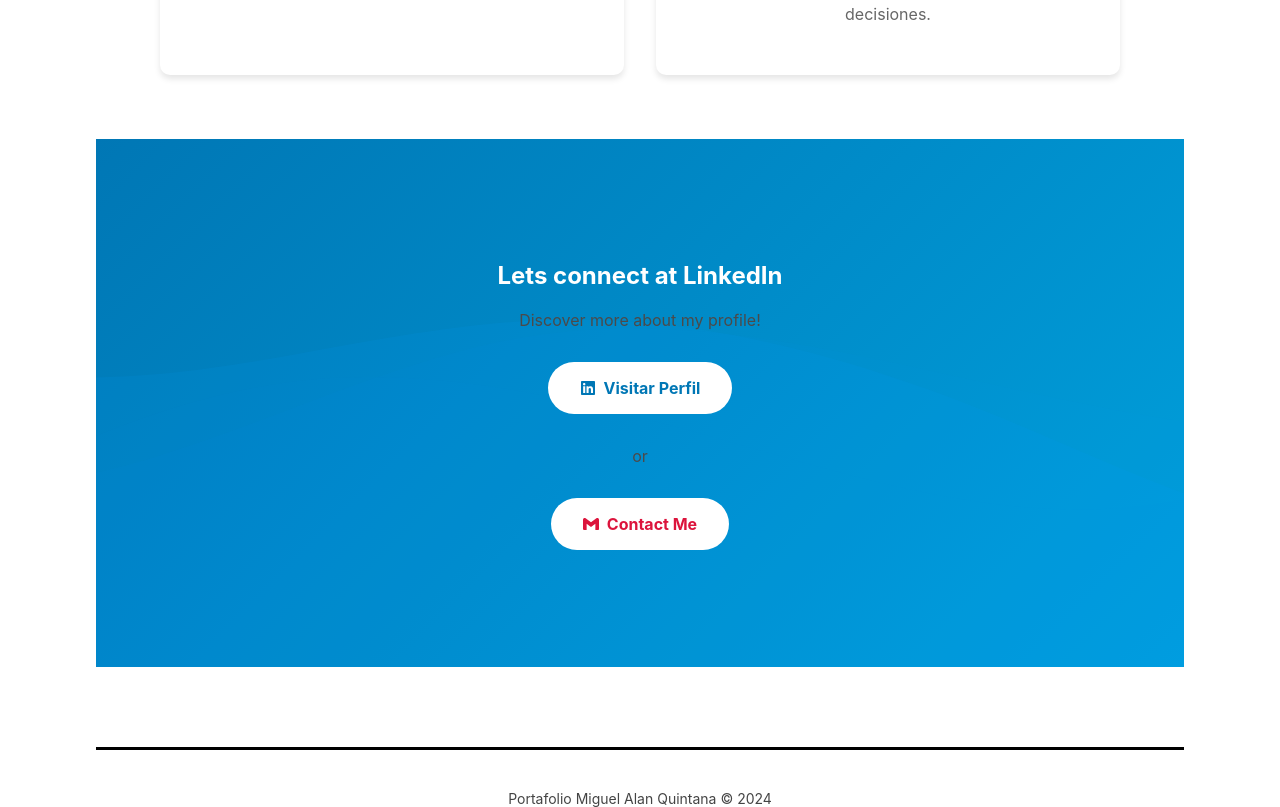
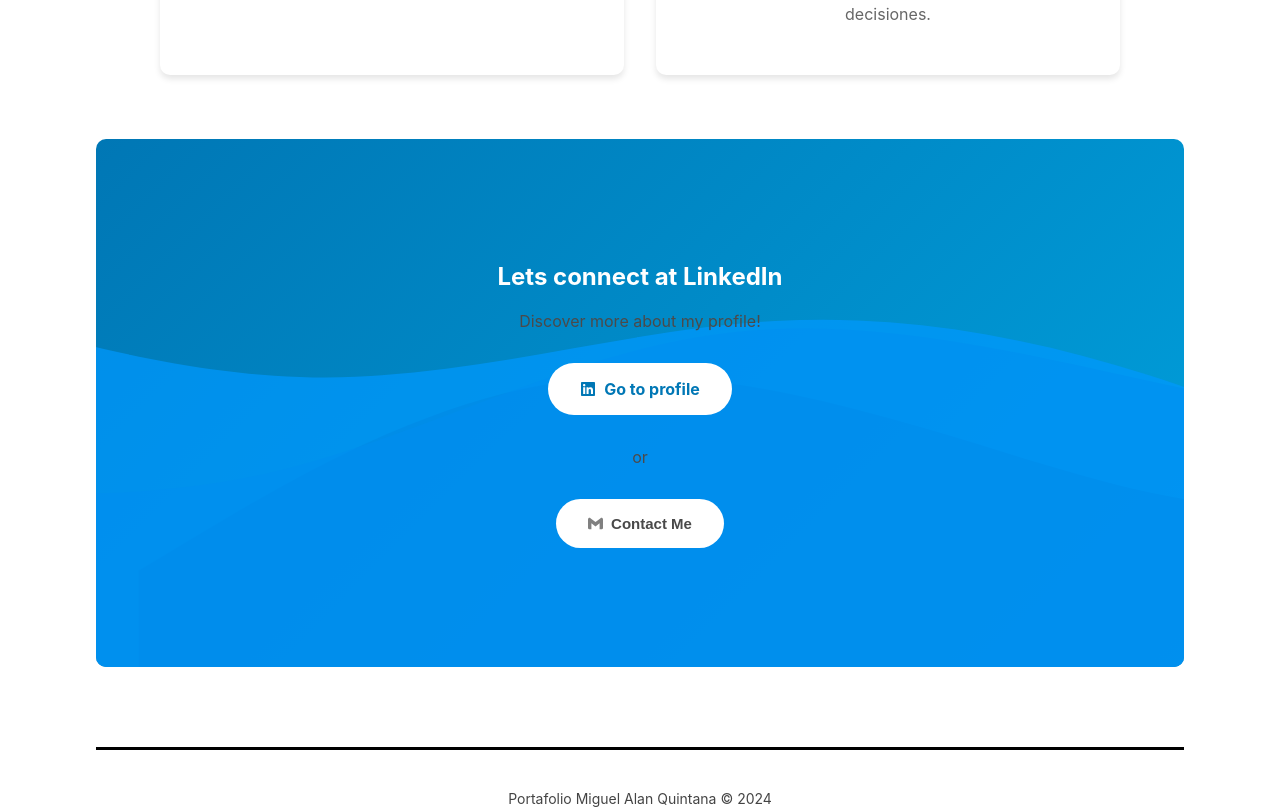
Before and after one commit to Alanquintana0/portafolio, a React (Create React App) app: page /inicio in a window 1280 px wide. Shown: the part 2200-3007 px from the top of the page. Built offline with nearby package versions, Linux system fonts and the light colour scheme; the HTML template or start-up script is replaced by a standard one.

Commit message:
Se empezo a reestructurar la pagina de proyecto y se corrigieron las waves de la seccion de linkedin

```diff
--- a/package.json
+++ b/package.json
@@ -14,6 +14,7 @@
     "react-icons": "^5.3.0",
     "react-router-dom": "^6.21.1",
     "react-scripts": "5.0.1",
+    "sweetalert2": "^11.17.2",
     "tailwind-merge": "^2.6.0",
     "web-vitals": "^2.1.4"
   },
--- a/src/components/Project.js
+++ b/src/components/Project.js
@@ -21,12 +21,16 @@ export const Project = () => {
   return (
     <div className='page page-work'>
         <div className='mask'>
-        <img src={`/images/${project.id}.png`} alt='Imagen de proyecto'/>
+          <img src={`/images/${project.id}.png`} alt='Imagen de proyecto'/>
         </div>
-        <h1 className='heading'>{project ? project.nombre : 'Cargando...'}</h1>
-        <p>{project ? project.tecnologias : 'Cargando...'}</p>
-        <p>{project ? project.descripcion : 'Cargando...'}</p>
-        <a href={project ? project.url : '#'} target='_blank' rel='noreferrer'>Go to project</a>
+        <div className="page project-content">
+          <h1 className='heading'>{project ? project.nombre : 'Cargando...'}</h1>
+          <div className="project-details">
+            <p className="technologies"><strong>Tecnologías:</strong> {project ? project.tecnologias : 'Cargando...'}</p>
+            <p className="description">{project ? project.descripcion : 'Cargando...'}</p>
+            <a href={project ? project.url : '#'} target='_blank' rel='noreferrer'>Ver proyecto</a>
+          </div>
+        </div>
     </div>
   )
 }
--- a/src/components/SocialNetwork.js
+++ b/src/components/SocialNetwork.js
@@ -1,19 +1,20 @@
 import React from 'react'
 import { FaLinkedin } from 'react-icons/fa'
 import { SiGmail } from "react-icons/si";
+import Swal from 'sweetalert2'
 
 export const SocialNetwork = () => {
   return (
     <div className="linkedin-section">
       <div className="wave-background">
         <svg xmlns="http://www.w3.org/2000/svg" viewBox="0 0 1440 320" className="wave wave1">
-          <path fill="#0099ff" fillOpacity="0.1" d="M0,64L48,80C96,96,192,128,288,128C384,128,480,96,576,90.7C672,85,768,107,864,144C960,181,1056,235,1152,234.7C1248,235,1344,181,1392,154.7L1440,128L1440,320L1392,320C1344,320,1248,320,1152,320C1056,320,960,320,864,320C768,320,672,320,576,320C480,320,384,320,288,320C192,320,96,320,48,320L0,320Z"></path>
+          <path fill="#0099ff" fillOpacity="0.7" d="M0,64L48,80C96,96,192,128,288,128C384,128,480,96,576,90.7C672,85,768,107,864,144C960,181,1056,235,1152,234.7C1248,235,1344,181,1392,154.7L1440,128L1440,320L1392,320C1344,320,1248,320,1152,320C1056,320,960,320,864,320C768,320,672,320,576,320C480,320,384,320,288,320C192,320,96,320,48,320L0,320Z"></path>
         </svg>
         <svg xmlns="http://www.w3.org/2000/svg" viewBox="0 0 1440 320" className="wave wave2">
-          <path fill="#0099ff" fillOpacity="0.2" d="M0,192L48,197.3C96,203,192,213,288,192C384,171,480,117,576,101.3C672,85,768,107,864,128C960,149,1056,171,1152,165.3C1248,160,1344,128,1392,112L1440,96L1440,320L1392,320C1344,320,1248,320,1152,320C1056,320,960,320,864,320C768,320,672,320,576,320C480,320,384,320,288,320C192,320,96,320,48,320L0,320Z"></path>
+          <path fill="#0077cc" fillOpacity="0.5" d="M0,192L48,197.3C96,203,192,213,288,192C384,171,480,117,576,101.3C672,85,768,107,864,128C960,149,1056,171,1152,165.3C1248,160,1344,128,1392,112L1440,96L1440,320L1392,320C1344,320,1248,320,1152,320C1056,320,960,320,864,320C768,320,672,320,576,320C480,320,384,320,288,320C192,320,96,320,48,320L0,320Z"></path>
         </svg>
         <svg xmlns="http://www.w3.org/2000/svg" viewBox="0 0 1440 320" className="wave wave3">
-          <path fill="#0099ff" fillOpacity="0.15" d="M0,256L48,229.3C96,203,192,149,288,133.3C384,117,480,139,576,165.3C672,192,768,224,864,213.3C960,203,1056,149,1152,117.3C1248,85,1344,75,1392,69.3L1440,64L1440,320L1392,320C1344,320,1248,320,1152,320C1056,320,960,320,864,320C768,320,672,320,576,320C480,320,384,320,288,320C192,320,96,320,48,320L0,320Z"></path>
+          <path fill="#005599" fillOpacity="0.4" d="M0,256L48,229.3C96,203,192,149,288,133.3C384,117,480,139,576,165.3C672,192,768,224,864,213.3C960,203,1056,149,1152,117.3C1248,85,1344,75,1392,69.3L1440,64L1440,320L1392,320C1344,320,1248,320,1152,320C1056,320,960,320,864,320C768,320,672,320,576,320C480,320,384,320,288,320C192,320,96,320,48,320L0,320Z"></path>
         </svg>
       </div>
 
@@ -26,18 +27,31 @@ export const SocialNetwork = () => {
           rel="noopener noreferrer"
           className="linkedin-button"
         >
-          <FaLinkedin /> Visitar Perfil
+          <FaLinkedin /> Go to profile
         </a>
         <br />
         <p>or</p>
-        <a
-          href="https://www.linkedin.com/in/tu-perfil"
-          target="_blank"
-          rel="noopener noreferrer"
-          className="gmail-button"
+        <button
+          onClick={() => {
+            navigator.clipboard.writeText('quintanamiguel0902@gmail.com');
+            //alert('Correo copiado al portapapeles: quintanamiguel0902@gmail.com');
+            Swal.fire({
+              position: "top-end",
+              icon: "success",
+              title: "My mail is being copied to your clipboard",
+              showConfirmButton: false,
+              timer: 1000,
+              width: '250px',
+              iconColor: '#DC143C',
+              customClass: {
+                popup: 'small-alert'
+              }
+            });
+          }}
+          className="gmail-button-ln"
         >
-          <SiGmail /> Contact Me
-        </a>
+          <SiGmail style={{ color: 'gray' }}/> Contact Me
+        </button>
       </div>
     </div>
   );
--- a/src/components/layout/Header.js
+++ b/src/components/layout/Header.js
@@ -24,10 +24,10 @@ export const Header = () => {
                     <NavLink to='/services' className={({isActive}) => isActive ? "active" : ""}>Services</NavLink>
                 </li> */}
                 <li>
-                    <NavLink to='/curriculum' className={({isActive}) => isActive ? "active" : ""}>Resume</NavLink>
+                    <NavLink to='/curriculum' >Resume</NavLink>
                 </li>
                 <li>
-                    <NavLink to='/curriculum' className="active contact">Contact me!</NavLink>
+                    <NavLink to='/' className="active contact">Contact me!</NavLink>
                 </li>
                 {/*Link to
                 <li>
--- a/src/index.css
+++ b/src/index.css
@@ -545,23 +545,57 @@ button:hover{
   animation-fill-mode: forwards; /* Mantiene el estado final de la animación */
 }
 
+
 .page-work .mask{
   height: 400px;
+  width: 80%;
   overflow: hidden;
   box-shadow: 0px 5px 14px #ddd;
+  display: flex;
+  justify-content: center;
+  margin-bottom: 20px;
+}
+
+.page-work .mask img {
+  width: 100%;
+  height: 100%;
+  object-fit: cover;
+}
+
+.project-content{
+  padding: 20px;
+  background-color: #f9f9f9;
+  border-radius: 5px;
+  box-shadow: 0px 2px 8px rgba(0,0,0,0.1);
+}
+
+.project-content h1 {
+  margin-top: 0;
+  color: #333;
+}
+
+.project-content p {
+  line-height: 1.6;
+  margin-bottom: 15px;
+  color: #555;
 }
 
 .page-work a{
-  padding: 3px;
-  border-radius: 3px;
+  display: inline-block;
+  padding: 8px 15px;
+  border-radius: 4px;
   color: white;
   background-color: crimson;
   text-decoration: none;
   transition: 300ms;
+  font-weight: bold;
+  margin-top: 10px;
 }
 
 .page-work a:hover{
   background-color: black;
+  transform: translateY(-2px);
+  box-shadow: 0 4px 8px rgba(0,0,0,0.2);
 }
 
 .services {
@@ -632,7 +666,7 @@ button:hover{
   position: absolute;
   bottom: 0;
   left: 0;
-  width: 100%;
+  width: 200%;
   height: 100%;
   overflow: hidden;
   pointer-events: none;
@@ -643,35 +677,60 @@ button:hover{
   position: absolute;
   bottom: 0;
   left: 0;
-  width: 200%;
+  width: 100%;
   height: auto;
-  transform-origin: 0 0;
+  transform-origin: center bottom;
+  filter: blur(0.3px);
 }
 
 .wave1 {
-  animation: wave-slide 15s linear infinite;
-  z-index: 1;
-  opacity: 01;
+  animation: wave-animation-1 36s linear infinite;
+  z-index: 3;
 }
 
 .wave2 {
-  animation: wave-slide 15s linear infinite;
+  animation: wave-animation-2 24s linear infinite;
   z-index: 2;
-  opacity: 0.2;
 }
 
 .wave3 {
-  animation: wave-slide 25s linear infinite;
-  z-index: 3;
-  opacity: 0.15;
+  animation: wave-animation-3 100s linear infinite;
+  z-index: 1;
 }
 
-@keyframes wave-slide {
+@keyframes wave-animation-1 {
   0% {
-    transform: translateX(0);
+    transform: translateX(0) scaleX(1);
+  }
+  50% {
+    transform: translateX(-25%) scaleX(1.1);
   }
   100% {
-    transform: translateX(-50%);
+    transform: translateX(0) scaleX(1);
+  }
+}
+
+@keyframes wave-animation-2 {
+  0% {
+    transform: translateX(-25%) scaleX(1.05);
+  }
+  50% {
+    transform: translateX(0) scaleX(0.95);
+  }
+  100% {
+    transform: translateX(-25%) scaleX(1.05);
+  }
+}
+
+@keyframes wave-animation-3 {
+  0% {
+    transform: translateX(0) scaleX(0.9);
+  }
+  50% {
+    transform: translateX(-15%) scaleX(1.1);
+  }
+  100% {
+    transform: translateX(0) scaleX(0.9);
   }
 }
 
@@ -687,6 +746,7 @@ button:hover{
   align-items: center;
   justify-content: center;
   isolation: isolate;
+  border-radius: 10px;
 }
 
 
@@ -711,12 +771,12 @@ button:hover{
   z-index: 10;
 }
 
-.gmail-button {
+.gmail-button-ln {
   display: inline-flex;
   align-items: center;
   gap: 0.5rem;
   background-color: white;
-  color: crimson;
+  color: rgb(73, 73, 73);
   padding: 1rem 2rem;
   border-radius: 30px;
   text-decoration: none;
@@ -724,15 +784,20 @@ button:hover{
   transition: all 0.3s ease;
   margin: 1rem;
   z-index: 10;
+  cursor: pointer;
 }
 
+.gmail-button-icon{
+  color: black;
+}
 
 .linkedin-button:hover {
   transform: translateY(-3px);
   box-shadow: 0 5px 15px rgba(0, 0, 0, 0.2);
 }
 
-.gmail-button:hover {
+.gmail-button-ln:hover {
+  background-color: white;
   transform: translateY(-3px);
   box-shadow: 0 5px 15px rgba(0, 0, 0, 0.2);
 }
```
Also changed, not shown: 1 other file (tests, documents, lock files or other folders).
